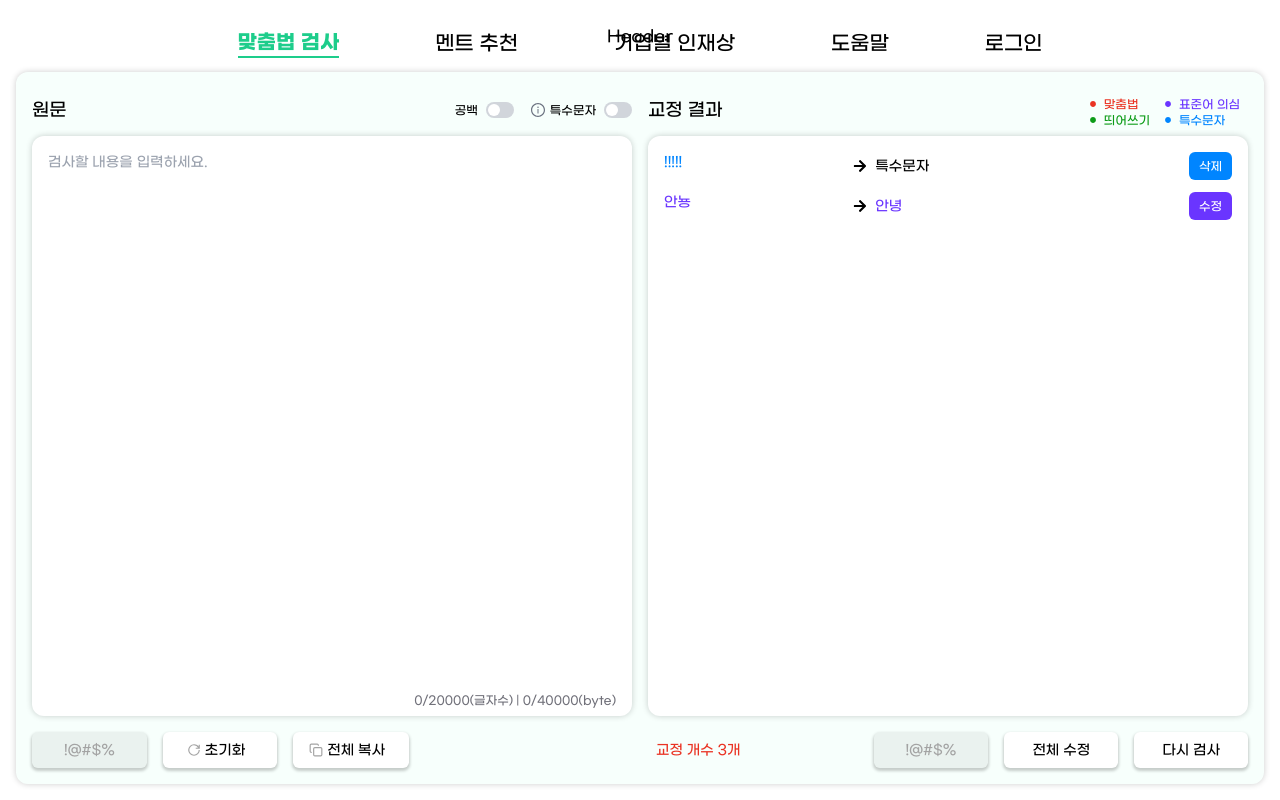
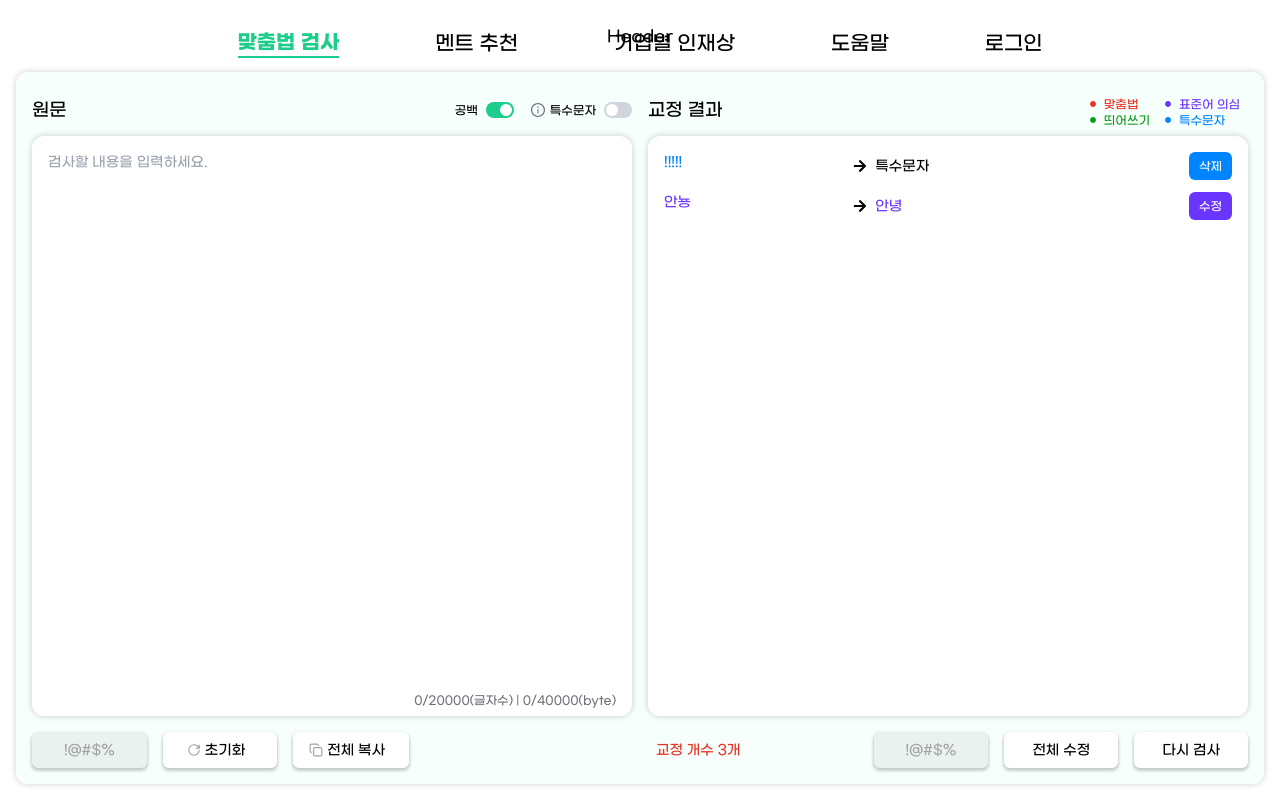
Before and after one commit to IntroMe-CareerHub/introme-client, a React (Vite) app: page /check in a window 1280 px wide. Built offline with nearby package versions, Linux system fonts and the light colour scheme.

Commit message:
[Feat] 공백 & 글자수 기능 구현

```diff
--- a/src/components/buttons/ToggleButton.tsx
+++ b/src/components/buttons/ToggleButton.tsx
@@ -1,21 +1,26 @@
-import { useState } from "react";
+// import { useState } from "react";
 
-export default function ToggleButton() {
-    const [isOn, setisOn] = useState(false);
-    const toggleHandler = () => {
-        setisOn(!isOn);
-    };
+interface ToggleButtonProps {
+    includeSpaces?: boolean;
+    handleToggleSpaces?: () => void;
+}
+
+export default function ToggleButton({ includeSpaces, handleToggleSpaces }: ToggleButtonProps) {
+    // const [isOn, setisOn] = useState(false);
+    // const toggleHandler = () => {
+    //     setisOn(!isOn);
+    // };
 
     return (
         <div>
             <div
                 className={`relative cursor-pointer w-7 h-4 rounded-full
-                ${isOn ? "bg-main-1 transition-all duration-500" : "bg-gray-300"}`}
-                onClick={toggleHandler}
+                ${includeSpaces ? "bg-main-1 transition-all duration-500" : "bg-gray-300"}`}
+                onClick={handleToggleSpaces}
             >
                 <div
                     className={`absolute top-0.5 left-0.5 bg-white rounded-full transition-all duration-500 w-3 h-3
-                    ${isOn ? "left-3.5" : ""}`}
+                    ${includeSpaces ? "left-3.5" : ""}`}
                 />
             </div>
         </div>
--- a/src/pages/check/SpellCheck.tsx
+++ b/src/pages/check/SpellCheck.tsx
@@ -8,6 +8,20 @@ import DisabledButton from "../../components/buttons/DisabledButton.tsx";
 
 export default function SpellCheck() {
     const [showInfo, setShowInfo] = useState(false);
+    const [text, setText] = useState<string>("");
+    const [includeSpaces, setIncludeSpaces] = useState<boolean>(true);
+
+    const handleTextChange = (e: React.ChangeEvent<HTMLTextAreaElement>) => {
+        setText(e.target.value);
+    };
+
+    const handleToggleSpaces = () => {
+        setIncludeSpaces(!includeSpaces);
+    };
+
+    const textLength = includeSpaces ? text.length : text.replace(/ /g, "").length;
+    const textSizeInBytes = new TextEncoder().encode(text).length;
+
     return (
         <div className="flex flex-col justify-center items-center h-screen px-4 pb-4">
             <div className="w-full p-6 text-center ">Header</div>
@@ -18,7 +32,10 @@ export default function SpellCheck() {
                         <div className="flex gap-4 justify-end items-center">
                             <div className="flex gap-2 justify-end items-center">
                                 <p className="text-xs">공백</p>
-                                <ToggleButton />
+                                <ToggleButton
+                                    includeSpaces={includeSpaces}
+                                    handleToggleSpaces={handleToggleSpaces}
+                                />
                             </div>
                             <div className="flex gap-2 justify-end items-center">
                                 <div className="relative flex gap-1">
@@ -53,9 +70,11 @@ export default function SpellCheck() {
                         <textarea
                             placeholder="검사할 내용을 입력하세요."
                             className="text-sm grow resize-none focus:outline-none"
+                            value={text}
+                            onChange={handleTextChange}
                         />
                         <p className="flex h-13 text-xs text-zinc-500 justify-end">
-                            0/20000(글자수) | 0/40000(byte)
+                            {textLength}/20000(글자수) | {textSizeInBytes}/40000(byte)
                         </p>
                     </div>
                     <div className="flex w-full pt-4 gap-4  text-sm">
```
